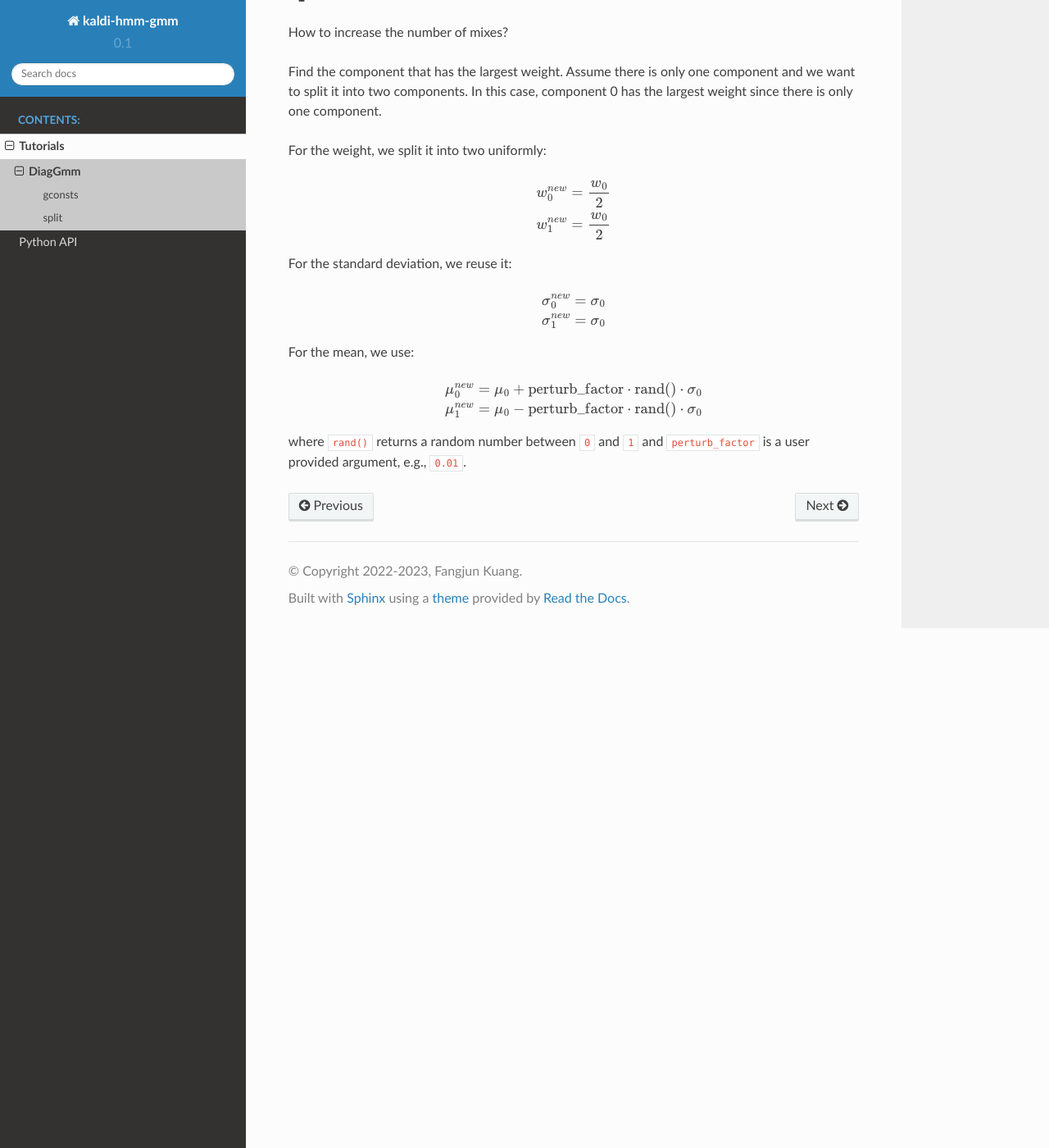
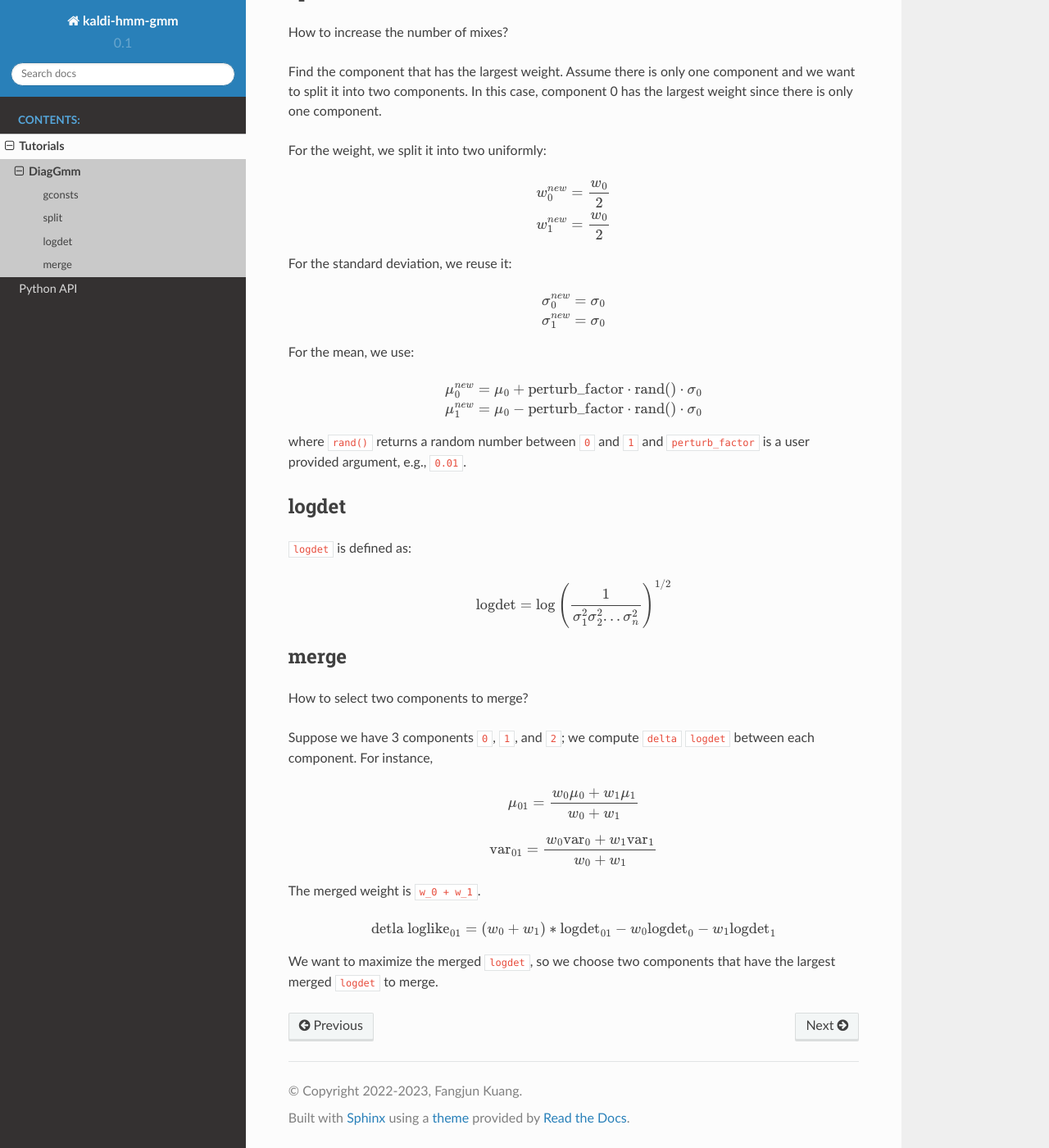
Before and after one commit to csukuangfj/kaldi-hmm-gmm, a Sphinx documentation site: the page built from docs/source/tutorials/diag-gmm.rst, in a window 1280 px wide and 1400 px high, scrolled down 846 px. Shown: the whole window at 82% size. Built offline with Sphinx 7.4.7 and the Read the Docs theme 2.0.0, drawn with Linux system fonts in a browser that asks for light colours.

Commit message:
Test Merge()

```diff
--- a/docs/source/tutorials/diag-gmm.rst
+++ b/docs/source/tutorials/diag-gmm.rst
@@ -57,3 +57,38 @@ For the mean, we use:
 
 where ``rand()`` returns a random number between ``0`` and ``1`` and ``perturb_factor``
 is a user provided argument, e.g., ``0.01``.
+
+logdet
+------
+
+``logdet`` is defined as:
+
+.. math::
+
+   \mathrm{logdet} = \log \left( \frac{1}{\sigma_1^2 \sigma_2^2 ... \sigma_n^2} \right)^{1/2}
+
+merge
+-----
+
+How to select two components to merge?
+
+Suppose we have 3 components ``0``, ``1``, and ``2``; we compute ``delta`` ``logdet``
+between each component. For instance,
+
+.. math::
+
+   \mu_{01} = \frac{w_0 \mu_0 + w_1 \mu_1}{w_0 + w_1}\\
+
+.. math::
+
+   \mathrm{var}_{01} = \frac{w_0 \mathrm{var}_0 + w_1 \mathrm{var}_1}{w_0 + w_1}
+
+The merged weight is ``w_0 + w_1``.
+
+.. math::
+
+   \mathrm{detla}\ \mathrm{loglike}_{01} = (w_0 + w_1) * \mathrm{logdet}_{01} - w_0 \mathrm{logdet}_0 - w_1 \mathrm{logdet}_1
+
+
+We want to maximize the merged ``logdet``, so we choose two components that
+have the largest merged ``logdet`` to merge.
```
Also changed, not shown: 2 other files.
